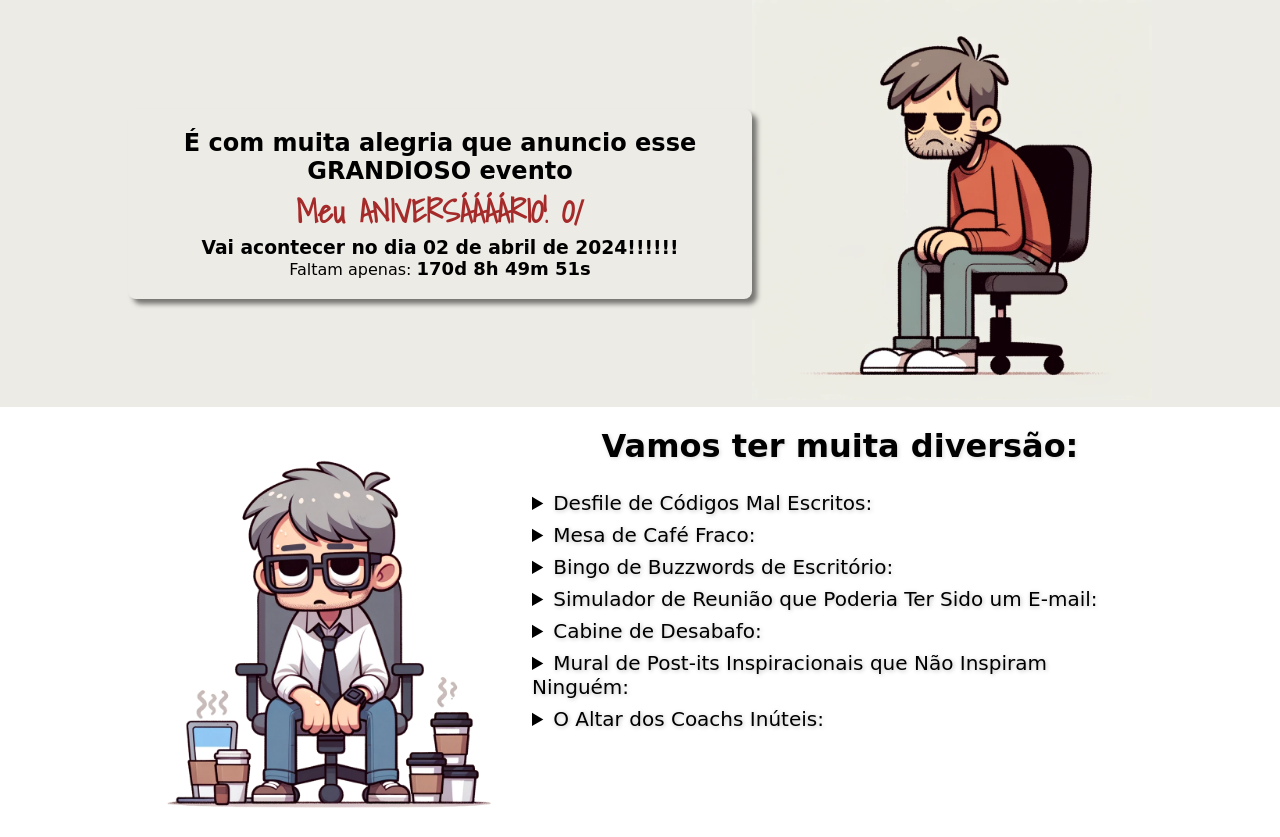
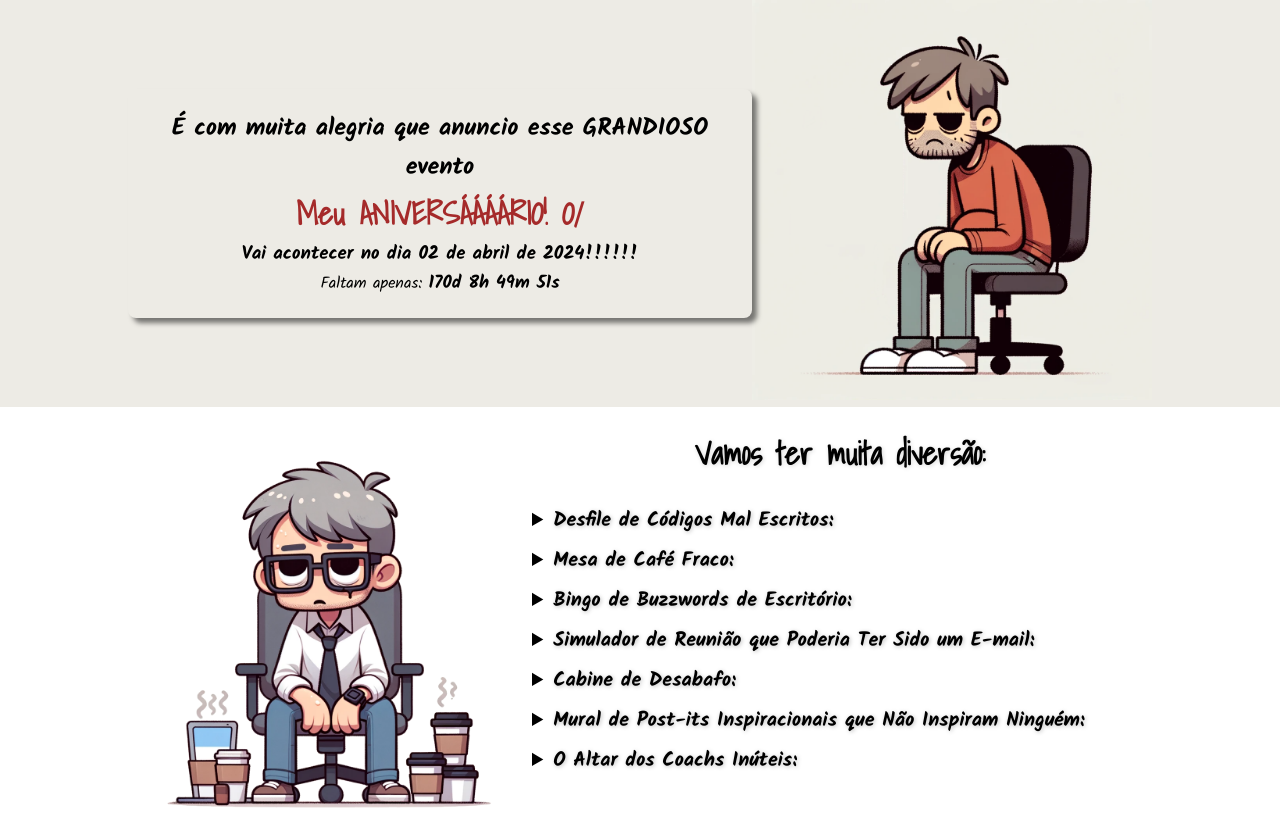
Before and after one commit to IsacJfs/aniversario, a website built with Parcel: page src/index.html in a window 1280 px wide. Shown: the top 837 px of the page. Built offline with nearby package versions, Linux system fonts and the light colour scheme.

Commit message:
:test_tube: corrigindo as fontes

```diff
--- a/src/index.html
+++ b/src/index.html
@@ -7,7 +7,7 @@
     <title>Aniversário Isac</title>
     <link rel="preconnect" href="https://fonts.googleapis.com">
     <link rel="preconnect" href="https://fonts.gstatic.com" crossorigin>
-    <link href="https://fonts.googleapis.com/css2?family=Shadows+Into+Light&display=swap" rel="stylesheet">
+    <link href="https://fonts.googleapis.com/css2?family=Kalam:wght@400;700&family=Shadows+Into+Light&display=swap" rel="stylesheet">
     <link rel="stylesheet" href="https://unpkg.com/aos@next/dist/aos.css" />
     <link rel="stylesheet" href="styles/main.scss">
 </head>
--- a/src/styles/_aventuras.scss
+++ b/src/styles/_aventuras.scss
@@ -1,4 +1,4 @@
-@mixin text-styles($fontSize, $fontFamily: cursive, $color: rgb(0, 0, 0)) {
+@mixin text-styles($fontSize, $fontFamily: 'Kalam', $color: rgb(0, 0, 0)) {
     font-size: $fontSize;
     font-family: $fontFamily;
     color: $color;
@@ -36,7 +36,7 @@
         width: 100%;
 
         h1 {
-            @include text-styles(xx-large);
+            @include text-styles(xx-large, 'Shadows Into Light');
             text-align: center;
             text-shadow: 1px 1px 4px #00000028;
             padding-bottom: 18px;
@@ -48,6 +48,7 @@
 
             &__sumary {
                 @include text-styles(20px);
+                font-weight: bold;
                 text-shadow: 1px 1px 4px #00000042;
             }
 
--- a/src/styles/main.scss
+++ b/src/styles/main.scss
@@ -13,7 +13,7 @@
 
 $primary-bg-color: #EDEBE5;
 $primary-font: 'Shadows Into Light', cursive;
-$secondary-font: cursive;
+$secondary-font: 'Kalam', cursive;
 $primary-color: black;
 $secondary-color: brown;
 
```
